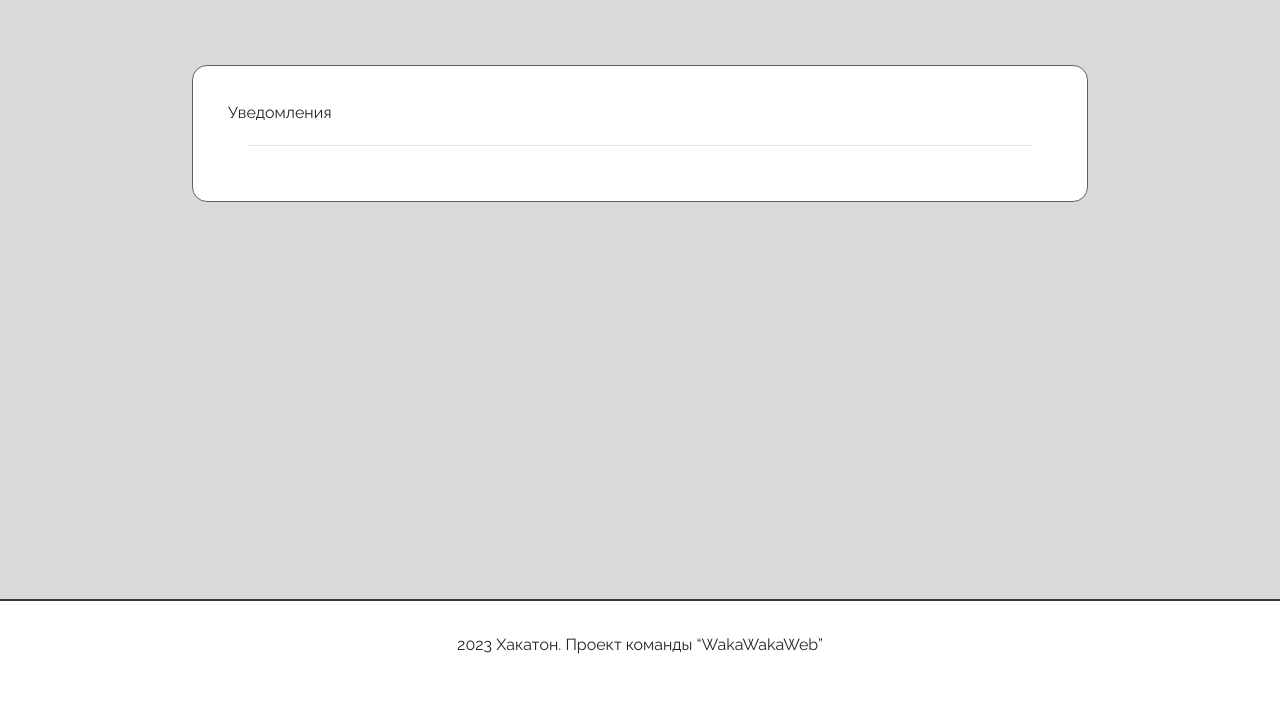
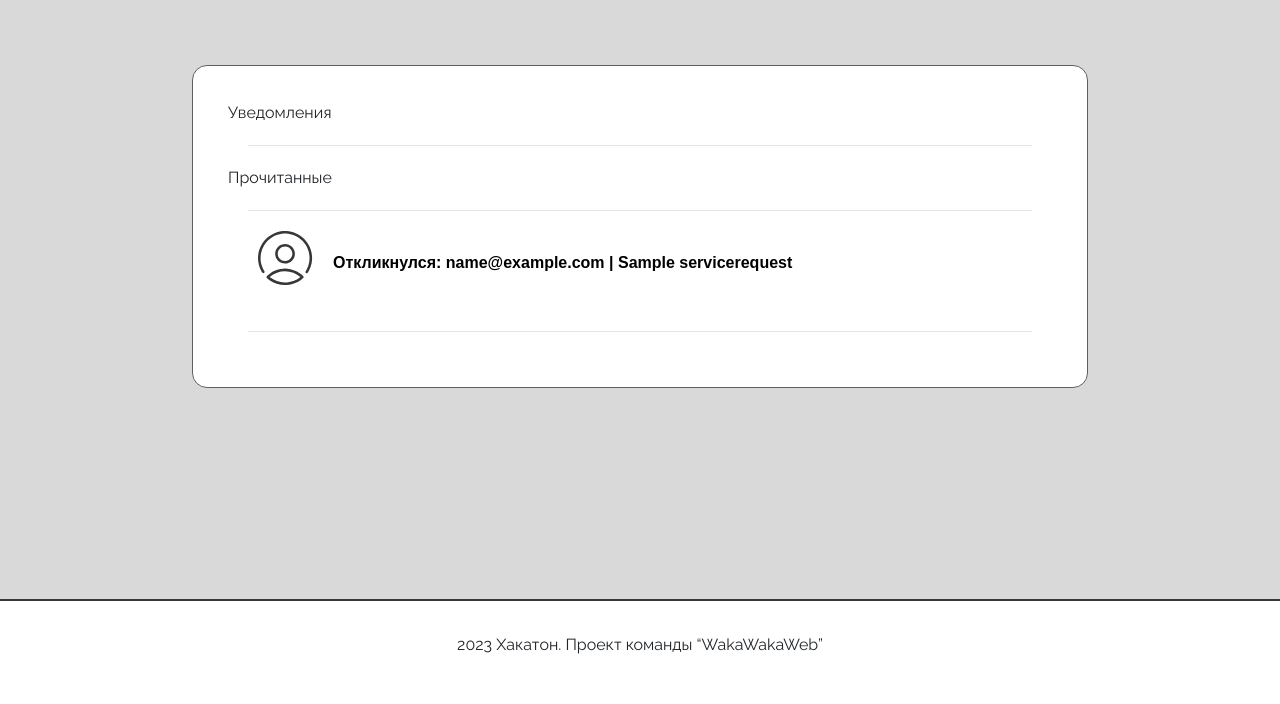
Before and after one commit to Andy4Vendetta/wakawakaweb, a Django app: page /notifications/ in a window 1280 px wide. Shown: the part 95-799 px from the top of the page. Run offline with Django 3.2, Linux system fonts and the light colour scheme; a user stored in the database is signed in; tables that the repository leaves empty hold one stand-in row (values such as "Sample post"); some libraries are stand-ins or nearby versions.

Commit message:
notifications fixed

```diff
--- a/app/urls.py
+++ b/app/urls.py
@@ -39,6 +39,9 @@ urlpatterns = [
      path('responses/',
           views.ServiceResponseListView.as_view(),
           name='response_list'),
+     path('responses/<int:pk>',
+          views.ServiceResponseDetailView.as_view(),
+          name='response_detail'),
      path('responses/create/<int:pk>/',
          views.ServiceResponseCreateView.as_view(),
          name='response_create'),
--- a/app/views.py
+++ b/app/views.py
@@ -73,6 +73,19 @@ class ServiceResponseListView(LoginRequiredMixin, ListView):
         return queryset.filter(user=self.request.user)
 
 
+class ServiceResponseDetailView(LoginRequiredMixin, DetailView):
+    model = ServiceResponse
+    template_name = 'app/response_detail.html'
+    context_object_name = 'response'
+
+    def get_object(self, queryset=None):
+        obj = super().get_object(queryset)
+        obj.watched = True
+        obj.save()
+        print(obj.watched)
+        return obj
+
+
 class ServiceResponseCreateView(LoginRequiredMixin, SingleObjectMixin, FormView):
     model = ServiceRequest
     template_name = 'app/response_create.html'
@@ -106,11 +119,15 @@ class NotificationsView(LoginRequiredMixin, ListView):
 
     def get_queryset(self):
         queryset = self.model.objects.filter(
-            service_request__customer=self.request.user,
-            watched=False
+            service_request__customer=self.request.user
         )
         return queryset
 
+    def get_context_data(self, **kwargs):
+        context = super().get_context_data(**kwargs)
+        context['responses_watched'] = context['responses'].filter(watched=True)
+        context['responses'] = context['responses'].filter(watched=False)
+        return context
 
 class MyRequestsListView(LoginRequiredMixin, ListView):
     model = ServiceRequest
--- a/templates/app/notifications.html
+++ b/templates/app/notifications.html
@@ -15,5 +15,15 @@
     </div></a>
     <hr style="margin: 20px;">
     {% endfor %}
+    Прочитанные
+    <hr style="margin: 20px;">
+    {% for response in responses_watched %}
+    <a style="text-decoration:none; color: black;" href="{{ response.get_absolute_url }}">
+        <div style="display: flex; padding-left: 30px; padding-right: 30px;">
+        <img src="{% static 'images/profile.svg' %}" width="55" height="55" />
+        <p style="padding: 20px; font-family: Arial, Helvetica, sans-serif; font-weight: bold;"> Откликнулся: {{ response }}</p>
+    </div></a>
+    <hr style="margin: 20px;">
+    {% endfor %}
 </div>
 {% endblock %}
```
Also changed, not shown: templates/app/response_detail.html (+13 -11 lines).
